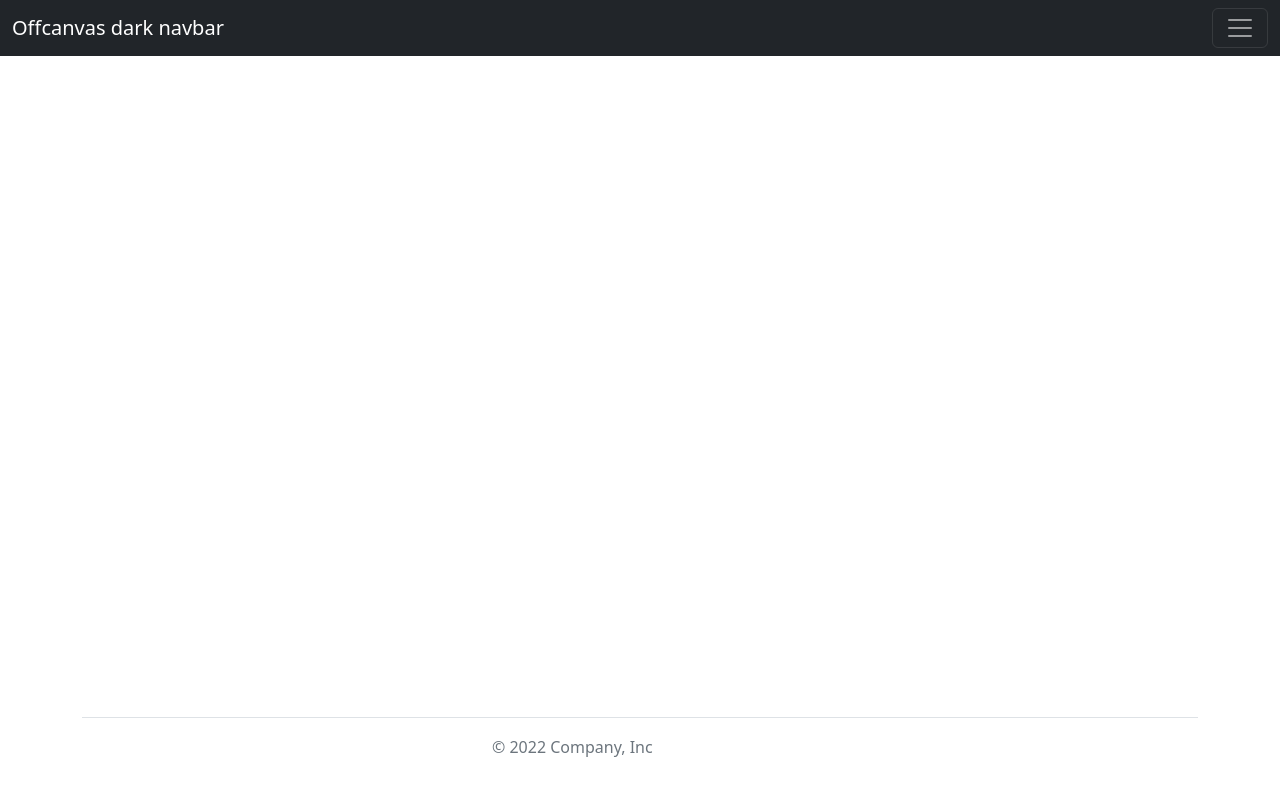
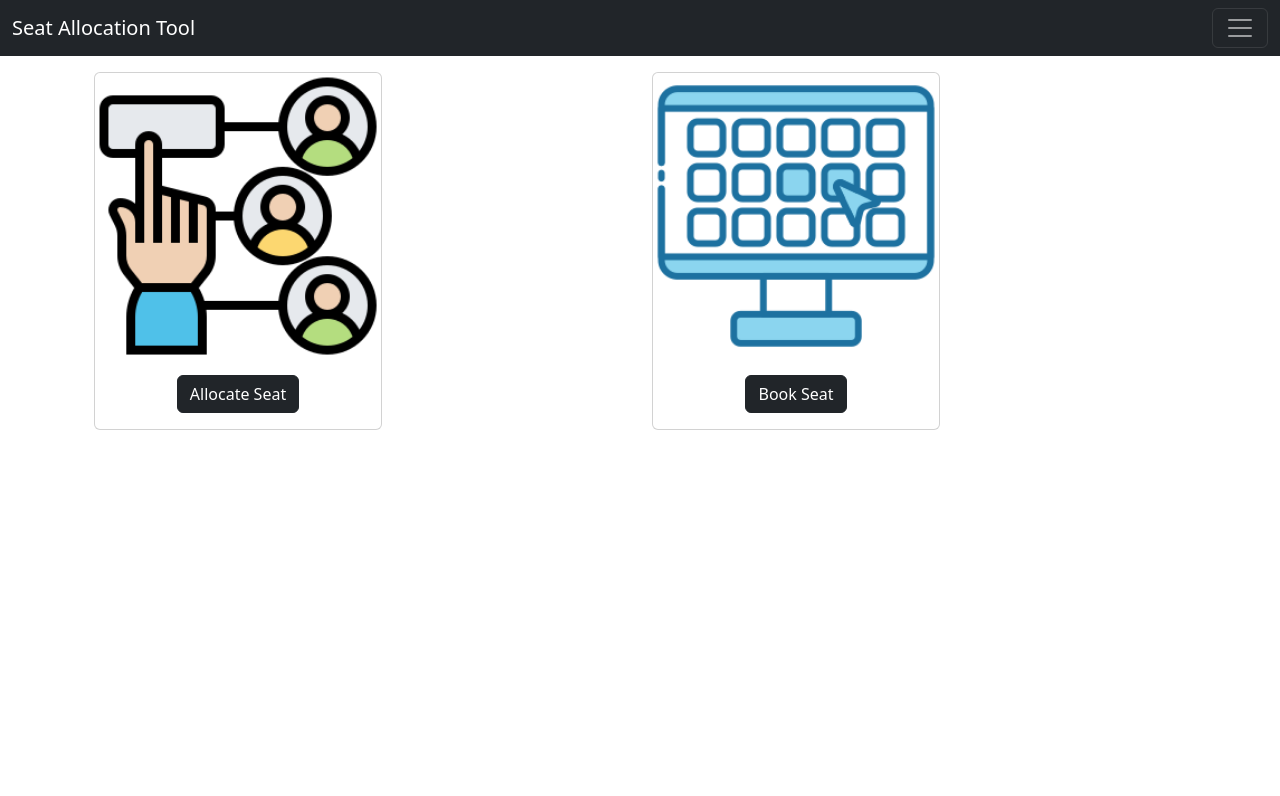
Before and after one commit to amoll/avg_devs_Problem1, an Angular app in the folder sat_ui/: page /dashboard/1 in a window 1280 px wide. Before the commit this address led to /. Shown: the top 796 px of the page. Built offline with nearby package versions, Linux system fonts and the light colour scheme.

Commit message:
Many Changes

```diff
--- a/sat_ui/src/app/app-routing.module.ts
+++ b/sat_ui/src/app/app-routing.module.ts
@@ -8,8 +8,8 @@ import { DashboardComponent } from './dashboard/dashboard.component';
 const routes: Routes = [
   { path: '', component: LoginComponent },
   { path: 'login', component: LoginComponent },
-  { path: 'booking', component: BookSeatComponent },
-  { path: 'dashboard', component: DashboardComponent }
+  { path: 'booking/:id', component: BookSeatComponent },
+  { path: 'dashboard/:id', component: DashboardComponent }
 
 ];
 
--- a/sat_ui/src/app/app.component.html
+++ b/sat_ui/src/app/app.component.html
@@ -10,9 +10,9 @@
 
 <div class="jumbotron">
   <div class="container">
-      <app-navbar></app-navbar>
-              <router-outlet></router-outlet>
-      <app-footer></app-footer>
+    <app-navbar></app-navbar>
+    <router-outlet></router-outlet>
+    <!-- <app-footer></app-footer> -->
 
   </div>
 </div>
--- a/sat_ui/src/app/dashboard/dashboard.component.html
+++ b/sat_ui/src/app/dashboard/dashboard.component.html
@@ -1 +1,25 @@
-<p>dashboard works!</p>
+<div class="container">
+    <div class="row">
+        <div class="col">
+            <div class="card" style="width: 18rem;">
+                <img src="/assets/Allocation.png" class="card-img-top" alt="...">
+                <div class="card-body">
+                    <div class="text-center">
+                        <a class="btn btn-dark">Allocate Seat</a>
+                    </div>
+                </div>
+            </div>
+        </div>
+        <div class="col">
+
+            <div class="card" style="width: 18rem;">
+                <img src="/assets/booking.png" class="card-img-top" alt="...">
+                <div class="card-body">
+                    <div class="text-center">
+                        <a href="#" class="btn btn-dark" (click)="btnClick();">Book Seat</a>
+                    </div>
+                </div>
+            </div>
+        </div>
+    </div>
+</div>
--- a/sat_ui/src/app/dashboard/dashboard.component.ts
+++ b/sat_ui/src/app/dashboard/dashboard.component.ts
@@ -1,4 +1,5 @@
 import { Component, OnInit } from '@angular/core';
+import { Router } from '@angular/router';
 
 @Component({
   selector: 'app-dashboard',
@@ -7,9 +8,12 @@ import { Component, OnInit } from '@angular/core';
 })
 export class DashboardComponent implements OnInit {
 
-  constructor() { }
-
+  constructor(private router: Router) { }
+  btnClick() {
+    this.router.navigateByUrl('/booking/123');
+  }
   ngOnInit(): void {
   }
 
+
 }
--- a/sat_ui/src/app/footer/footer.component.css
+++ b/sat_ui/src/app/footer/footer.component.css
@@ -0,0 +1,6 @@
+#footer {
+  position: absolute;
+  bottom: 0;
+  width: 100%;
+  height: 2.5rem; /* Footer height */
+}
--- a/sat_ui/src/app/footer/footer.component.html
+++ b/sat_ui/src/app/footer/footer.component.html
@@ -1,13 +1,16 @@
 <div class="container fixed-bottom">
-    <footer style="position:sticky; bottom:0;"
-        class="d-flex flex-wrap justify-content-end align-items-center py-3 my-4 border-top">
+    <br>
+    <br>
+    <br>
+    <br>
+    <footer id="footer">
         <div class="col-md-4 d-flex align-items-center">
             <a href="/" class="mb-3 me-2 mb-md-0 text-muted text-decoration-none lh-1">
                 <svg class="bi" width="30" height="24">
                     <use xlink:href="#bootstrap"></use>
                 </svg>
             </a>
-            <span class="text-muted">© 2022 Company, Inc</span>
+            <span class="text-muted">© 2022 SAT, CS</span>
         </div>
 
         <ul class="nav col-md-4 justify-content-end list-unstyled d-flex">
--- a/sat_ui/src/app/login/login.component.ts
+++ b/sat_ui/src/app/login/login.component.ts
@@ -44,26 +44,43 @@ export class LoginComponent implements OnInit {
   //get f() { return this.loginForm.controls; }
 
   onSubmit() {
-     // this.submitted = true;
 
-      // reset alerts on submit
-      //this.alertService.clear();
+    //  console.log(this.userName +" "+ this.pwd)
+    //   this.authenticationService.login(this.userName, this.pwd)
+    //       .subscribe(
+    //           data => {
+    //             if(data.role=="Viewer")
+    //             {
+    //                 this.router.navigate(['/booking', { id: data.empId }]);
+    //             }
+    //             else{
+    //                 this.router.navigate(['/dashboard',{ id: data.empId }]);
+    //             }
 
-      // stop here if form is invalid
-      // if (this.loginForm.invalid) {
-      //     return;
-      // }
+    //           },
+    //           error => {
+    //               //this.alertService.error(error);
+    //              // this.loading = false;
+    //           });
 
-     // this.loading = true;
-     console.log(this.userName +" "+ this.pwd)
-      this.authenticationService.login(this.userName, this.pwd)
-          .subscribe(
+              this.authenticationService.getLogin().subscribe(
                 data => {
-                  this.router.navigate([this.returnUrl]);
+                    debugger;
+                    console.log(data)
+                //   if(data.role=="Viewer")
+                //   {
+                //       this.router.navigate(['/booking', { id: data.empId }]);
+                //   }
+                //   else{
+                //       this.router.navigate(['/dashboard',{ id: data.empId }]);
+                //   }
+
                 },
                 error => {
                     //this.alertService.error(error);
                    // this.loading = false;
                 });
   }
+
+
 }
--- a/sat_ui/src/app/modal/modal.component.html
+++ b/sat_ui/src/app/modal/modal.component.html
@@ -24,11 +24,11 @@
                 <div class="row">
                     <div class="mb-3">
                         <label for="exampleFormControlInput1" class="form-label">From Date</label>
-                        <input type="date" class="form-control">
+                        <input type="date" class="form-control" id="fromDate" name="fromDate" [(ngModel)]="fromDate">
                     </div>
                     <div class="mb-3">
                         <label for="exampleFormControlInput1" class="form-label">To Date</label>
-                        <input type="date" class="form-control">
+                        <input type="date" class="form-control"  id="toDate" name="toDate" [(ngModel)]="toDate">
                     </div>
                 </div>
 
--- a/sat_ui/src/app/modal/modal.component.ts
+++ b/sat_ui/src/app/modal/modal.component.ts
@@ -10,7 +10,8 @@ import {FormGroup, FormControl} from '@angular/forms';
   styleUrls: ['./modal.component.css']
 })
 export class ModalComponent implements OnInit {
-
+  toDate:Date=new Date();
+  fromDate:Date=new Date();
   constructor() { }
   @Input() item :any= null; // decorate the property with @Input()
   ngOnInit(): void {
--- a/sat_ui/src/app/navbar/navbar.component.html
+++ b/sat_ui/src/app/navbar/navbar.component.html
@@ -1,6 +1,6 @@
 <nav class="navbar navbar-dark bg-dark fixed-top">
   <div class="container-fluid">
-    <a class="navbar-brand" href="#">Offcanvas dark navbar</a>
+    <a class="navbar-brand" href="#">Seat Allocation Tool</a>
     <button class="navbar-toggler" type="button" data-bs-toggle="offcanvas" data-bs-target="#offcanvasDarkNavbar"
       aria-controls="offcanvasDarkNavbar" (click)="toggleCollapsed()">
       <span class="navbar-toggler-icon"></span>
--- a/sat_ui/src/app/service/authentication.service.ts
+++ b/sat_ui/src/app/service/authentication.service.ts
@@ -6,7 +6,7 @@ import { catchError, map, retry } from 'rxjs/operators';
   providedIn: 'root'
 })
 export class AuthenticationService {
-baseUrl=""
+baseUrl="https://employeeserviceapi20220917195223.azurewebsites.net/api/employee/1/team/count"
   constructor(private http: HttpClient) { }
 
   login(username:string, password :string) {
@@ -17,8 +17,16 @@ baseUrl=""
            // this.currentUserSubject.next(user);
             return user;
         }));
+}
 
-
+getLogin() {
+  return this.http.get<any>(this.baseUrl)
+      .pipe(map(user => {
+          // store user details and jwt token in local storage to keep user logged in between page refreshes
+         // localStorage.setItem('currentUser', JSON.stringify(user));
+         // this.currentUserSubject.next(user);
+          return user;
+      }));
 }
 
 logout() {
```
Also changed, not shown: sat_ui/src/app/book-seat/book-seat.component.html (+2 -18 lines), sat_ui/src/assets/Allocation.png (added), sat_ui/src/assets/booking.png (added). Lines whose indentation alone changed are shown as unchanged.
